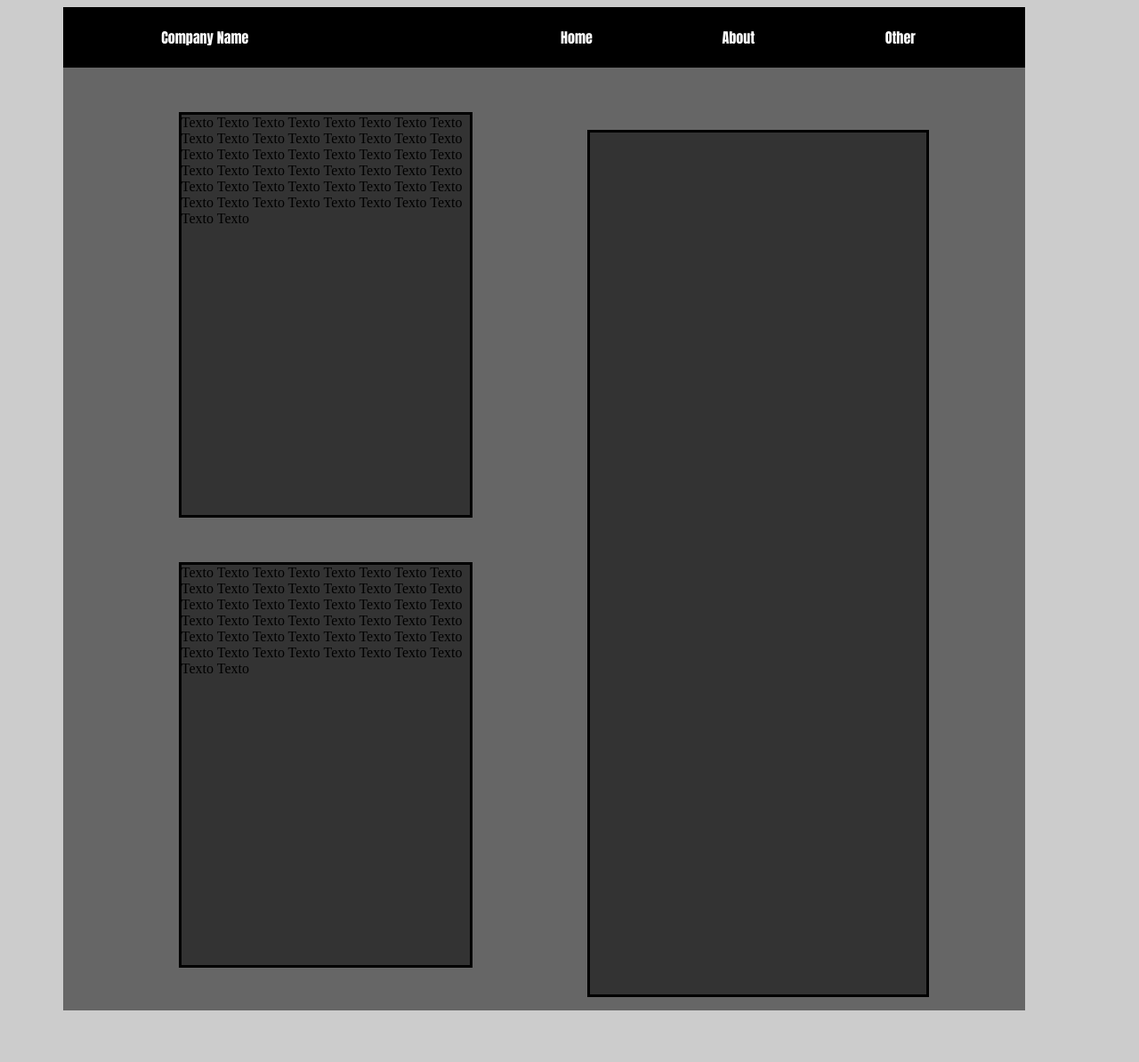
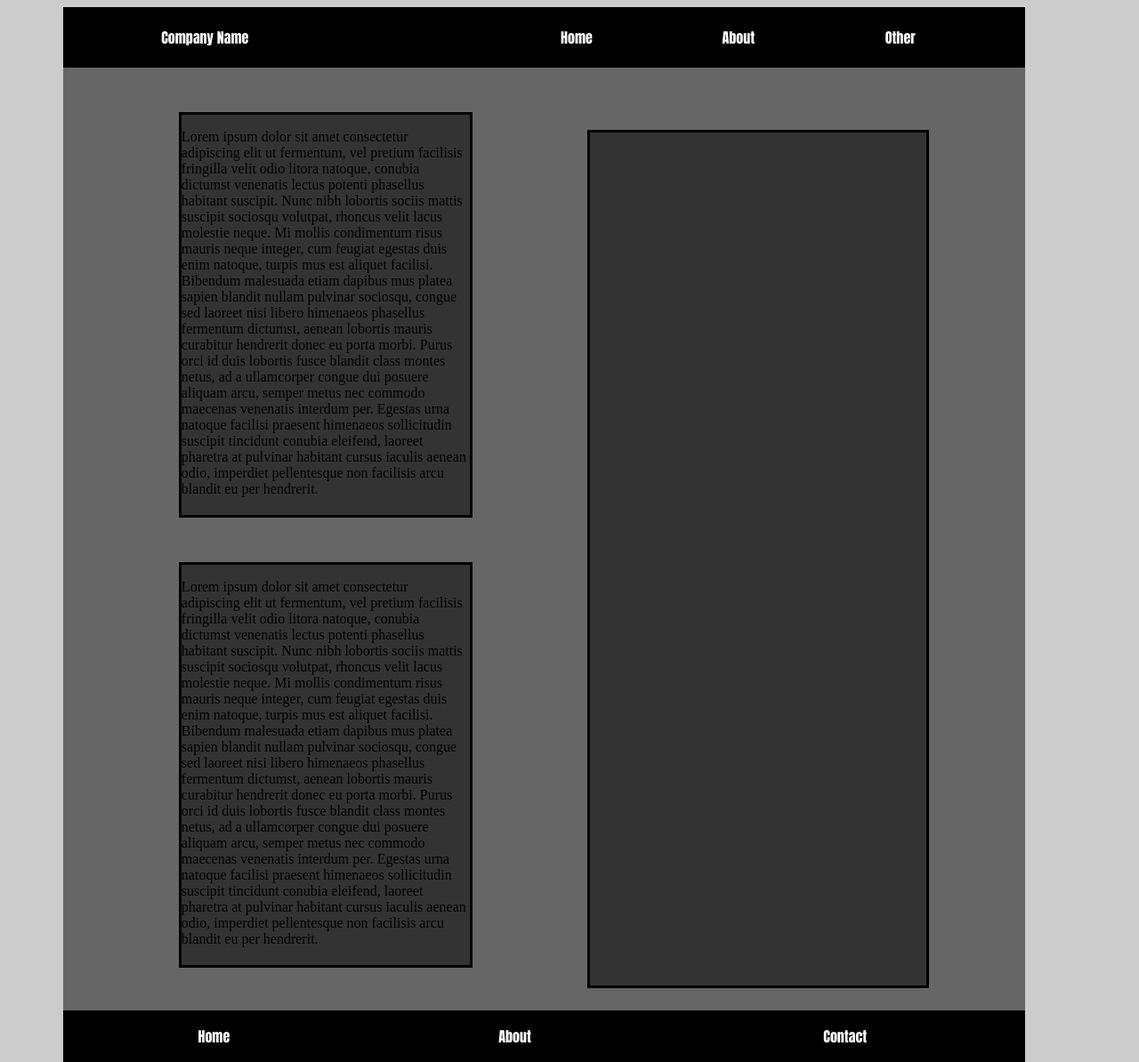
Before and after one commit to federicofranco97/paginapp, a website: page public_html/index.html in a window 1280 px wide. Shown: the whole page at 89% size. Before the commit the page ends 1144 px from the top, so only its background shows below. Drawn offline with Linux system fonts and the light colour scheme.

Commit message:
Added bottom nav bar

```diff
--- a/nbproject/private/private.xml
+++ b/nbproject/private/private.xml
@@ -2,6 +2,9 @@
 <project-private xmlns="http://www.netbeans.org/ns/project-private/1">
     <editor-bookmarks xmlns="http://www.netbeans.org/ns/editor-bookmarks/2" lastBookmarkId="0"/>
     <open-files xmlns="http://www.netbeans.org/ns/projectui-open-files/2">
-        <group/>
+        <group>
+            <file>file:/C:/Users/Fede/Desktop/Facu/Programacion%203/paginapp/public_html/resources/style.css</file>
+            <file>file:/C:/Users/Fede/Desktop/Facu/Programacion%203/paginapp/public_html/index.html</file>
+        </group>
     </open-files>
 </project-private>
--- a/public_html/index.html
+++ b/public_html/index.html
@@ -1,9 +1,4 @@
 <!DOCTYPE html>
-<!--
-To change this license header, choose License Headers in Project Properties.
-To change this template file, choose Tools | Templates
-and open the template in the editor.
--->
 <html>
     <head>
         <title>Vista Tarea</title>
@@ -17,10 +12,10 @@ and open the template in the editor.
                 <thead></thead>
                 <tbody>
                     <tr>
-                        <td class="perTd" style="padding-left: 108px">Company Name</td>
-                        <td class="perTd">Home</td>
-                        <td class="perTd">About</td>
-                        <td class="perTd">Other</td>
+                        <td class="perTd" style="padding-left: 108px" >Company Name</td>
+                        <td class="perTd" onclick="showSign(this)">Home</td>
+                        <td class="perTd" onclick="showSign(this)">About</td>
+                        <td class="perTd" onclick="showSign(this)">Other</td>
                     </tr>
                 </tbody>
             </table>
@@ -31,39 +26,78 @@ and open the template in the editor.
 
             <div id="leftBlock">
                 <div id="bloqueleft1">
-                    <label>Texto Texto Texto Texto Texto</label>
-                    <label>Texto Texto Texto Texto Texto</label>
-                    <label>Texto Texto Texto Texto Texto</label>
-                    <label>Texto Texto Texto Texto Texto</label>
-                    <label>Texto Texto Texto Texto Texto</label>
-                    <label>Texto Texto Texto Texto Texto</label>
-                    <label>Texto Texto Texto Texto Texto</label>
-                    <label>Texto Texto Texto Texto Texto</label>
-                    <label>Texto Texto Texto Texto Texto</label>
-                    <label>Texto Texto Texto Texto Texto</label>
+                    <p>Lorem ipsum dolor sit amet consectetur adipiscing
+                        elit ut fermentum, vel pretium facilisis fringilla
+                        velit odio litora natoque, conubia dictumst venenatis
+                        lectus potenti phasellus habitant suscipit. Nunc nibh
+                        lobortis sociis mattis suscipit sociosqu volutpat, rhoncus
+                        velit lacus molestie neque. Mi mollis condimentum risus
+                        mauris neque integer, cum feugiat egestas duis enim natoque,
+                        turpis mus est aliquet facilisi. Bibendum malesuada etiam
+                        dapibus mus platea sapien blandit nullam pulvinar sociosqu,
+                        congue sed laoreet nisi libero himenaeos phasellus fermentum
+                        dictumst, aenean lobortis mauris curabitur hendrerit donec
+                        eu porta morbi. Purus orci id duis lobortis fusce blandit
+                        class montes netus, ad a ullamcorper congue dui posuere
+                        aliquam arcu, semper metus nec commodo maecenas venenatis
+                        interdum per. Egestas urna natoque facilisi praesent
+                        himenaeos sollicitudin suscipit tincidunt conubia eleifend,
+                        laoreet pharetra at pulvinar habitant cursus iaculis aenean
+                        odio, imperdiet pellentesque non facilisis arcu blandit
+                        eu per hendrerit.
+                    </p>
                 </div>
 
                 <div class="separador"></div>
 
                 <div id="bloqueleft2">
-                    <label>Texto Texto Texto Texto Texto</label>
-                    <label>Texto Texto Texto Texto Texto</label>
-                    <label>Texto Texto Texto Texto Texto</label>
-                    <label>Texto Texto Texto Texto Texto</label>
-                    <label>Texto Texto Texto Texto Texto</label>
-                    <label>Texto Texto Texto Texto Texto</label>
-                    <label>Texto Texto Texto Texto Texto</label>
-                    <label>Texto Texto Texto Texto Texto</label>
-                    <label>Texto Texto Texto Texto Texto</label>
-                    <label>Texto Texto Texto Texto Texto</label>
+                   <p>Lorem ipsum dolor sit amet consectetur adipiscing
+                        elit ut fermentum, vel pretium facilisis fringilla
+                        velit odio litora natoque, conubia dictumst venenatis
+                        lectus potenti phasellus habitant suscipit. Nunc nibh
+                        lobortis sociis mattis suscipit sociosqu volutpat, rhoncus
+                        velit lacus molestie neque. Mi mollis condimentum risus
+                        mauris neque integer, cum feugiat egestas duis enim natoque,
+                        turpis mus est aliquet facilisi. Bibendum malesuada etiam
+                        dapibus mus platea sapien blandit nullam pulvinar sociosqu,
+                        congue sed laoreet nisi libero himenaeos phasellus fermentum
+                        dictumst, aenean lobortis mauris curabitur hendrerit donec
+                        eu porta morbi. Purus orci id duis lobortis fusce blandit
+                        class montes netus, ad a ullamcorper congue dui posuere
+                        aliquam arcu, semper metus nec commodo maecenas venenatis
+                        interdum per. Egestas urna natoque facilisi praesent
+                        himenaeos sollicitudin suscipit tincidunt conubia eleifend,
+                        laoreet pharetra at pulvinar habitant cursus iaculis aenean
+                        odio, imperdiet pellentesque non facilisis arcu blandit
+                        eu per hendrerit.
+                    </p>
                 </div>
             </div>
 
             <div id="rightBlock">
 
             </div>
+        </div>
 
+        <nav style="margin-bottom: -5%">
+            <table id="menuLow">
+                <thead></thead>
+                <tbody>
+                    <tr>
+                        <td class="myTr">Home</td>
+                        <td class="myTr">About</td>
+                        <td class="myTr">Contact</td>
 
-
+                    </tr>
+                </tbody>
+            </table>
+        </nav>
     </body>
 </html>
+
+<script>
+    function showSign(header){
+        alert(header.innerText);
+    }
+
+</script>
--- a/public_html/resources/style.css
+++ b/public_html/resources/style.css
@@ -69,9 +69,27 @@
 {
     float: right;
     background-color: #333333;
-    height: 96%;
+    height: 95%;
     width: 35%;
     margin-right: 10%;
     margin-top: -45%;
     border-style: solid;
+
 }
+
+
+#menuLow
+{
+    background-color: #000000;
+    color: white;
+    width: 85.5%;
+    margin-left: 5%;
+    font-family: Impact, Charcoal, sans-serif;
+}
+
+.myTr
+{
+    padding: 15px;
+    text-align: center;
+
+}
```
